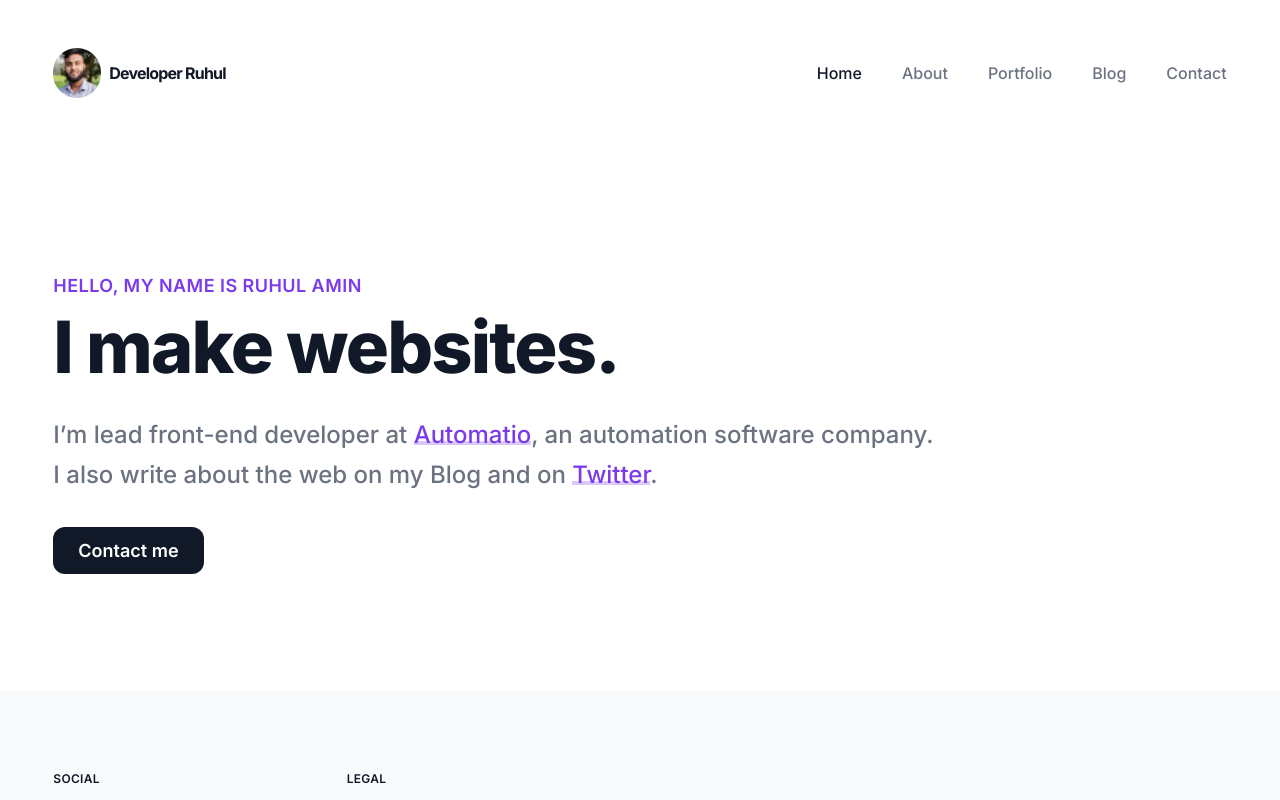
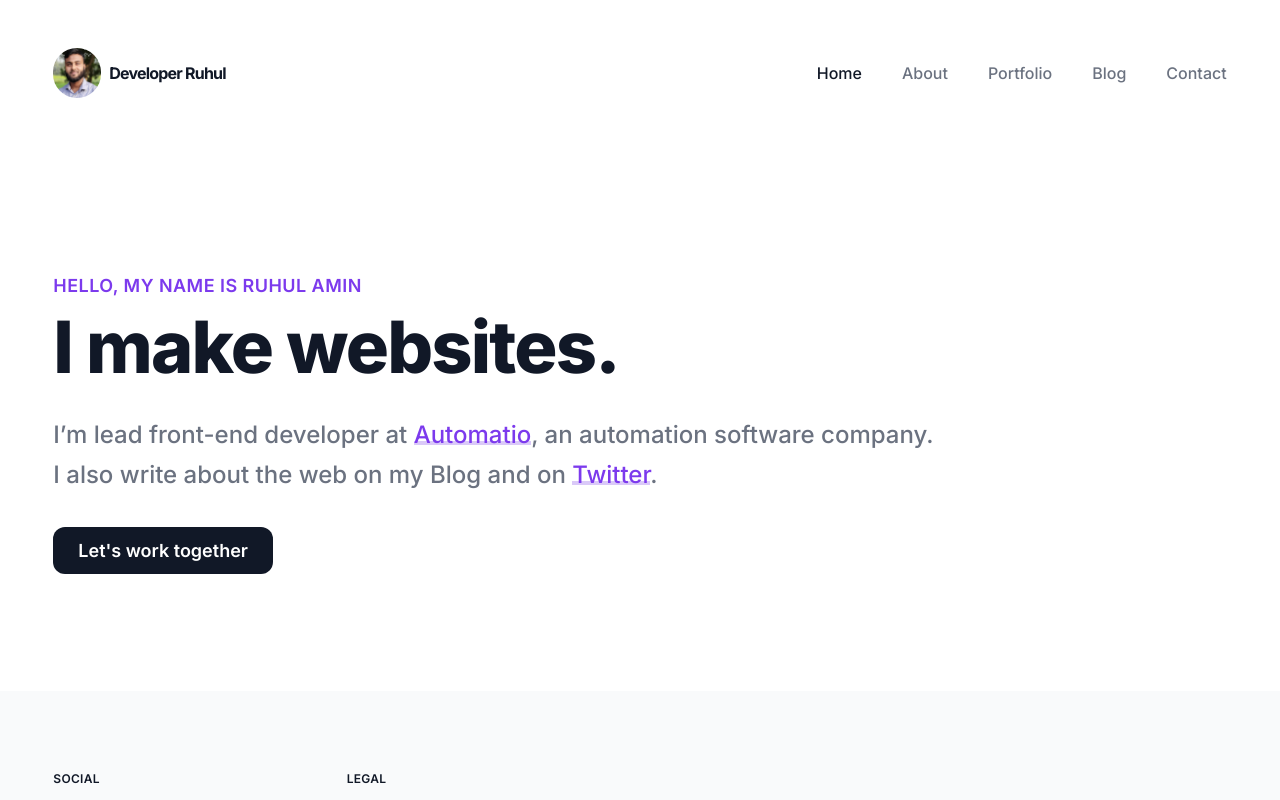
Before and after one commit to developerruhul/ruhulamin.dev, a React (Vite) app: page / in a window 1280 px wide. Shown: the top 800 px of the page. Built offline with nearby package versions, Linux system fonts and the light colour scheme.

Commit message:
feat: change content of CTA based on breakpoints

```diff
--- a/src/components/hero/index.jsx
+++ b/src/components/hero/index.jsx
@@ -28,7 +28,8 @@ const Hero = () => {
         </p>
       </article>
       <Link  to="/contact" className='flex-none bg-gray-900 hover:bg-gray-700 text-white text-lg leading-6 font-semibold py-3 px-6 border border-transparent rounded-xl focus:ring-2 focus:ring-offset-2 focus:ring-offset-white focus:ring-gray-900 focus:outline-none transition-colors duration-200'>
-        Contact me
+        <span className="lg:hidden">Contact me</span>
+        <span className="hidden lg:inline">Let's work together</span>
       </Link>
     </section>
   );
```
